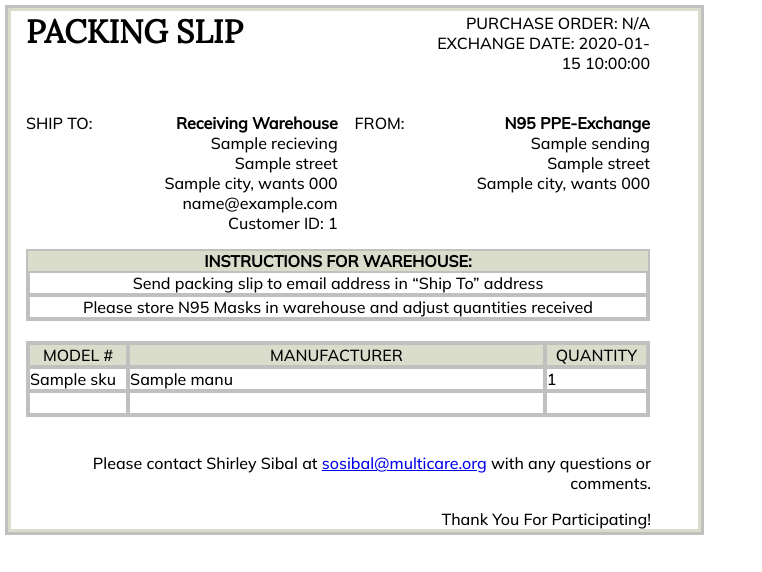
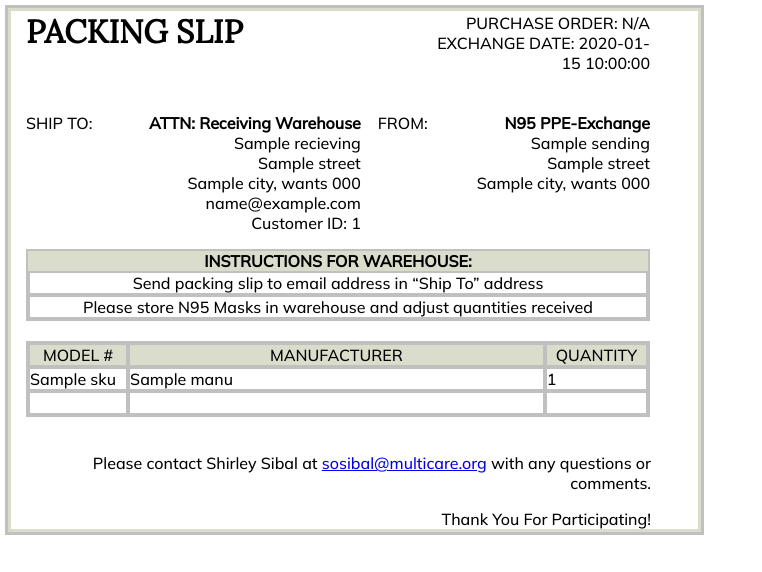
Before and after one commit to kavidey/ppe-exchange, a Flask app: template app/templates/packing_slip.html in a window 1280 px wide. Shown: the top 572 px of the page, without its empty margins (0-762 px from the left). Run offline with Flask 2, Linux system fonts and the light colour scheme; the template is opened without the code that fills it: most values are stand-ins (such as "Sample title", 1, 10 or a date in 2020); some libraries are stand-ins or nearby versions.

Commit message:
Fix ATTN

```diff
--- a/app/templates/packing_slip.html
+++ b/app/templates/packing_slip.html
@@ -74,7 +74,7 @@
                     </td>
                     <td class="top-text">
                         <p class="right-text">
-                            <strong>Receiving Warehouse</strong> <br>
+                            <strong>ATTN: Receiving Warehouse</strong> <br>
                             {{ packing_slip_info['recieving']['name'] }} <br>
                             {{ packing_slip_info['recieving']['street'] }} <br>
                             {{ packing_slip_info['recieving']['city'] }}, {{ packing_slip_info['recieving']['state'] }} {{ packing_slip_info['recieving']['zip'] }} <br>
```
